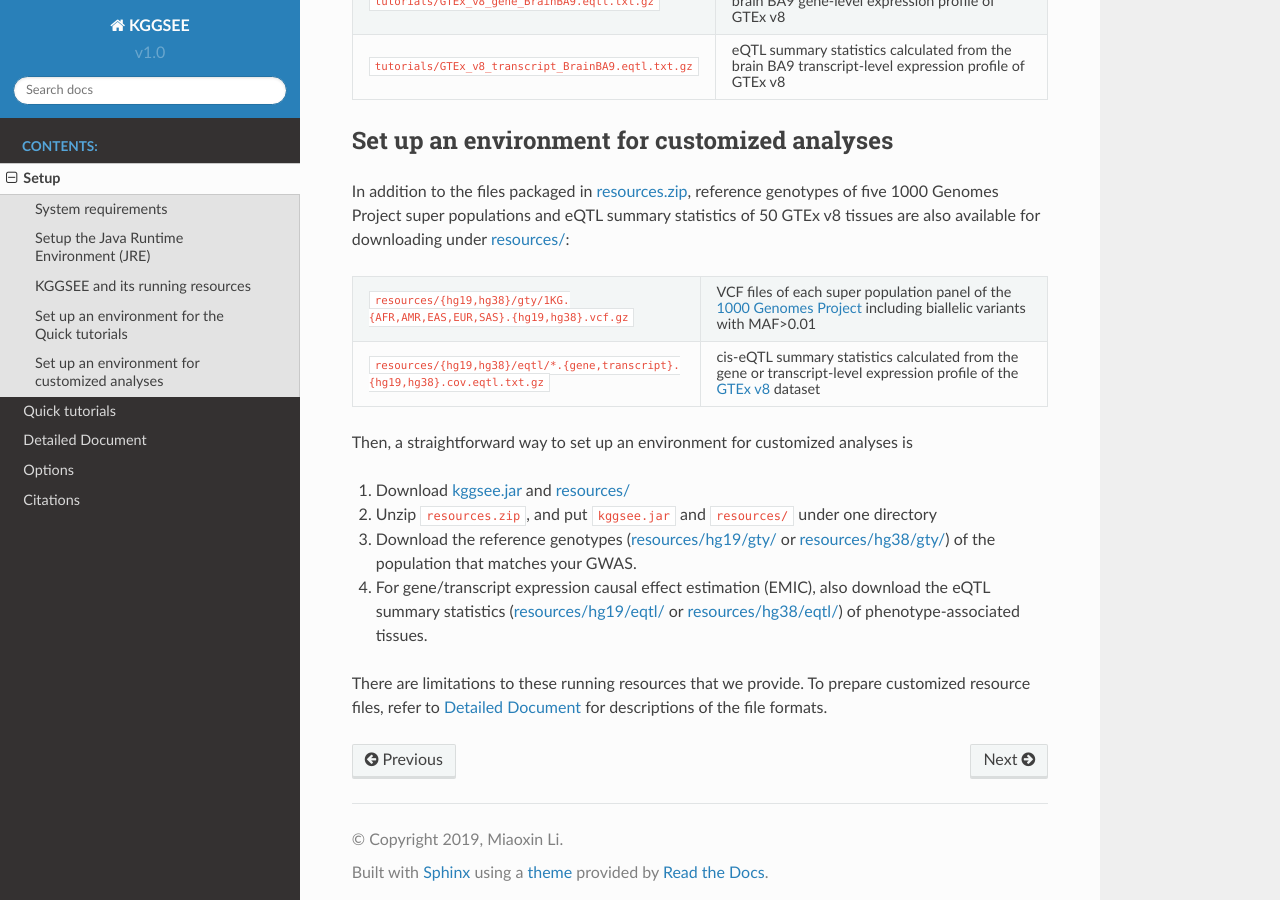
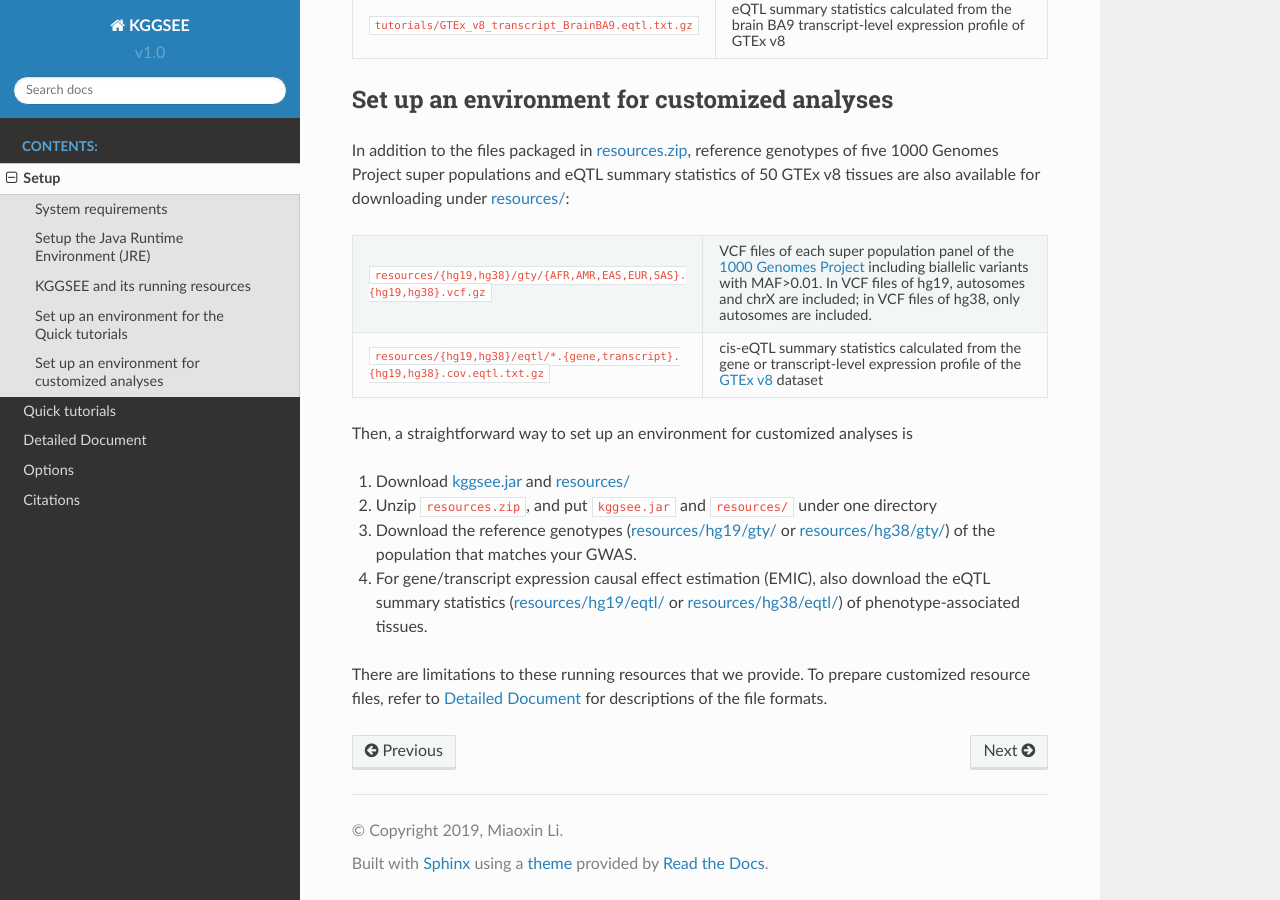
Before and after one commit to pmglab/KGGSEE, a Sphinx documentation site: the page built from doc/source/setup.rst, in a window 1280 px wide and 900 px high, scrolled down 1883 px. Built offline with Sphinx 7.4.7 and the Read the Docs theme 2.0.0, drawn with Linux system fonts in a browser that asks for light colours; some of the changed lines change nothing that is shown; some of the changed text lies outside the part shown.

Commit message:
Update setup.rst

```diff
--- a/doc/source/setup.rst
+++ b/doc/source/setup.rst
@@ -30,7 +30,7 @@
 
 KGGSEE needs JRE 1.8 or higher to run. Both `Java(TM) SE JRE <https://java.com/en/download/manual.jsp>`_ and `OpenJDK JRE <https://openjdk.java.net/install>`_ are competent for KGGSEE.
 
-After installing a JRE, check by entering ``java -version`` in a Terminal of Linux/MacOS, or a CMD/PowerShell of MS Windows. If it displays the JRE version like ``Java(TM) SE Runtime Environment (build 17.0.4.1+1-LTS-2)`` or ``OpenJDK Runtime Environment (build 17.0.8.1+1-Ubuntu-0ubuntu122.04)``, it means the JRE has already been set up. Otherwise, check if JRE has been installed and if ``java`` is in ``$PATH``.
+After installing a JRE, check by entering ``java -version`` in a Terminal of Linux/MacOS, or a CMD/PowerShell of MS Windows. If it displays the JRE version like ``Java(TM) SE Runtime Environment (build x)`` or ``OpenJDK Runtime Environment (build x)``, it means the JRE has already been set up. Otherwise, check if JRE has been installed and if ``java`` is in ``$PATH``.
 
 
 KGGSEE and its running resources
@@ -39,30 +39,25 @@
 KGGSEE is written in Java and distributed as a Java Archive ``kggsee.jar``. To perform an analysis, corresponding running resources are also needed.  For example, reference genotypes and gene annotations are needed for gene-based association tests (GATES and EHE) and heritability estimations (EHE); in addition, eQTL summary statistics are needed for gene-expression causal effect estimation (EMIC). Thus, ``kggsee.jar`` is always needed and which resource files are needed is determined by the analysis performed. We provide the following download links.
 
 .. list-table::
-    :widths: 1 3 1 1
+    :widths: 1 3 1
     :header-rows: 1
     :class: tight-table
 
     * - File
       - Description
       - Size
-      - Update time
     * - `kggsee.jar <https://pmglab.top/kggsee/download/lib/v1/kggsee.jar>`_
       - The KGGSEE program
       - 46 MB
-      - Sep 2023
     * - `resources/ <https://mailsysueducn-my.sharepoint.com/:f:/g/personal/limiaoxin_mail_sysu_edu_cn/EpXRqLXIToZItErUHiDNDO0BM29gbEn1-Grs14D_EqORJQ?e=0ZjvlN>`_
       - A OneDrive folder containing all running resource files provided by us
-      - 100 GB
-      - Refer to OneDrive
+      - Total 10 GB
     * - `resources.zip <https://mailsysueducn-my.sharepoint.com/:u:/g/personal/limiaoxin_mail_sysu_edu_cn/EYhQXE95WZFMqERo_xNOhZUB8lGeyTwPuiWM26AX8CHP8Q?e=PwbMoa>`_
       - Running resource files except for reference genotypes and eQTL summary statistics
       - 362 MB
-      - Sep 2023
     * - `tutorials.zip <https://mailsysueducn-my.sharepoint.com/:u:/g/personal/limiaoxin_mail_sysu_edu_cn/EWqZHY25tT5Nq1GMwtl06ocBHoTAXGyBTH74zAp68dv5VA?e=tPtZ7B>`_
       - A tutorial dataset to run through :ref:`the four types of analyses <four_analyses>`
       - 155 MB
-      - Apr 2022
 
 
 Set up an environment for the Quick tutorials
@@ -124,8 +119,8 @@
     :header-rows: 0
     :class: tight-table
 
-    * - ``resources/{hg19,hg38}/gty/1KG.{AFR,AMR,EAS,EUR,SAS}.{hg19,hg38}.vcf.gz``
-      - VCF files of each super population panel of the `1000 Genomes Project <https://www.internationalgenome.org/>`_ including biallelic variants with MAF>0.01
+    * - ``resources/{hg19,hg38}/gty/{AFR,AMR,EAS,EUR,SAS}.{hg19,hg38}.vcf.gz``
+      - VCF files of each super population panel of the `1000 Genomes Project <https://www.internationalgenome.org/>`_ including biallelic variants with MAF>0.01. In VCF files of hg19, autosomes and chrX are included; in VCF files of hg38, only autosomes are included.
     * - ``resources/{hg19,hg38}/eqtl/*.{gene,transcript}.{hg19,hg38}.cov.eqtl.txt.gz``
       - cis-eQTL summary statistics calculated from the gene or transcript-level expression profile of the `GTEx v8 <https://www.gtexportal.org/home/>`_ dataset
 
```
